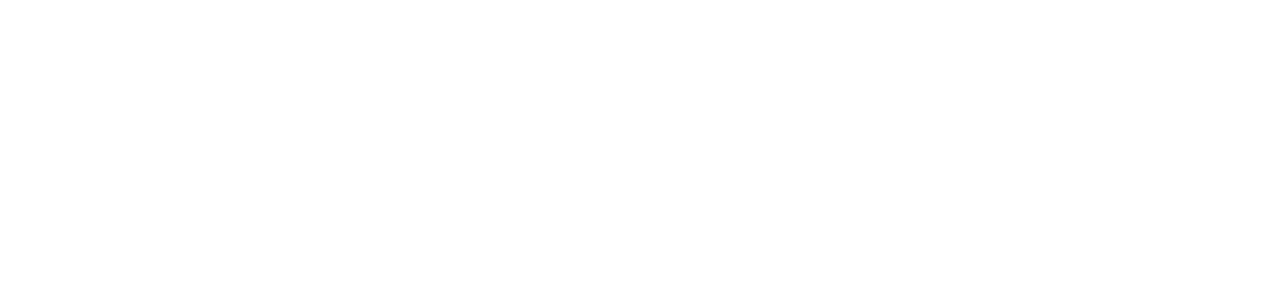
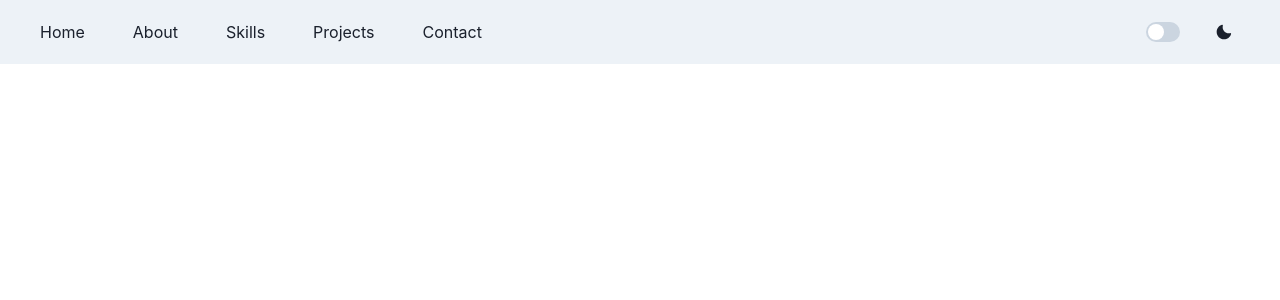
Before and after one commit to Tsuricate/Portfolio, a React (Create React App) app: page / in a window 1280 px wide. Shown: the top 300 px of the page. Built offline with nearby package versions, Linux system fonts and the light colour scheme.

Commit message:
Feature: NavBar

```diff
--- a/src/App.js
+++ b/src/App.js
@@ -1,5 +1,6 @@
 import React from 'react';
+import NavBar from './components/NavBar';
 
-const App = () => <div className="App" />;
+const App = () => <NavBar />;
 
 export default App;
--- /dev/null
+++ b/src/components/NavBar.js
@@ -0,0 +1,64 @@
+import React from 'react';
+import {
+  Box,
+  Button,
+  Flex,
+  HStack,
+  IconButton,
+  Stack,
+  Switch,
+  useColorMode,
+  useColorModeValue,
+  useDisclosure,
+} from '@chakra-ui/react';
+// import PropTypes from 'prop-types';
+import { CloseIcon, HamburgerIcon, MoonIcon, SunIcon } from '@chakra-ui/icons';
+import NavLink from './NavLink';
+
+const Links = ['Home', 'About', 'Skills', 'Projects', 'Contact'];
+
+const NavBar = () => {
+  const { isOpen, onOpen, onClose } = useDisclosure();
+  const { colorMode, toggleColorMode } = useColorMode();
+
+  return (
+    <>
+      <Box bg={useColorModeValue('gray.100', 'gray.900')} px={{ base: 4, lg: 8 }}>
+        <Flex h={16} alignItems="center" justifyContent="space-between">
+          <IconButton
+            size="md"
+            icon={isOpen ? <CloseIcon /> : <HamburgerIcon />}
+            aria-label="Open Menu"
+            display={{ md: 'none' }}
+            onClick={isOpen ? onClose : onOpen}
+          />
+          <HStack alignItems="center">
+            <HStack as="nav" spacing={8} display={{ base: 'none', md: 'flex' }}>
+              {Links.map((link) => (
+                <NavLink key={link}>{link}</NavLink>
+              ))}
+            </HStack>
+          </HStack>
+          <Flex alignItems="baseline" justifyContent="space-between">
+            <Switch colorScheme="none" p="5" />
+            <Button onClick={toggleColorMode}>
+              {colorMode === 'light' ? <MoonIcon /> : <SunIcon />}
+            </Button>
+          </Flex>
+        </Flex>
+
+        {isOpen ? (
+          <Box pb={4} display={{ md: 'none' }}>
+            <Stack as="nav" spacing={4}>
+              {Links.map((link) => (
+                <NavLink key={link}>{link}</NavLink>
+              ))}
+            </Stack>
+          </Box>
+        ) : null}
+      </Box>
+    </>
+  );
+};
+
+export default NavBar;
--- /dev/null
+++ b/src/components/NavLink.js
@@ -0,0 +1,24 @@
+import React from 'react';
+import PropTypes from 'prop-types';
+import { Link, useColorModeValue } from '@chakra-ui/react';
+
+const NavLink = ({ children }) => (
+  <Link
+    px={2}
+    py={1}
+    rounded="md"
+    _hover={{
+      textDecoration: 'none',
+      bg: useColorModeValue('gray.200', 'gray.700'),
+    }}
+    href="./"
+  >
+    {children}
+  </Link>
+);
+
+NavLink.propTypes = {
+  children: PropTypes.node.isRequired,
+};
+
+export default NavLink;
```
